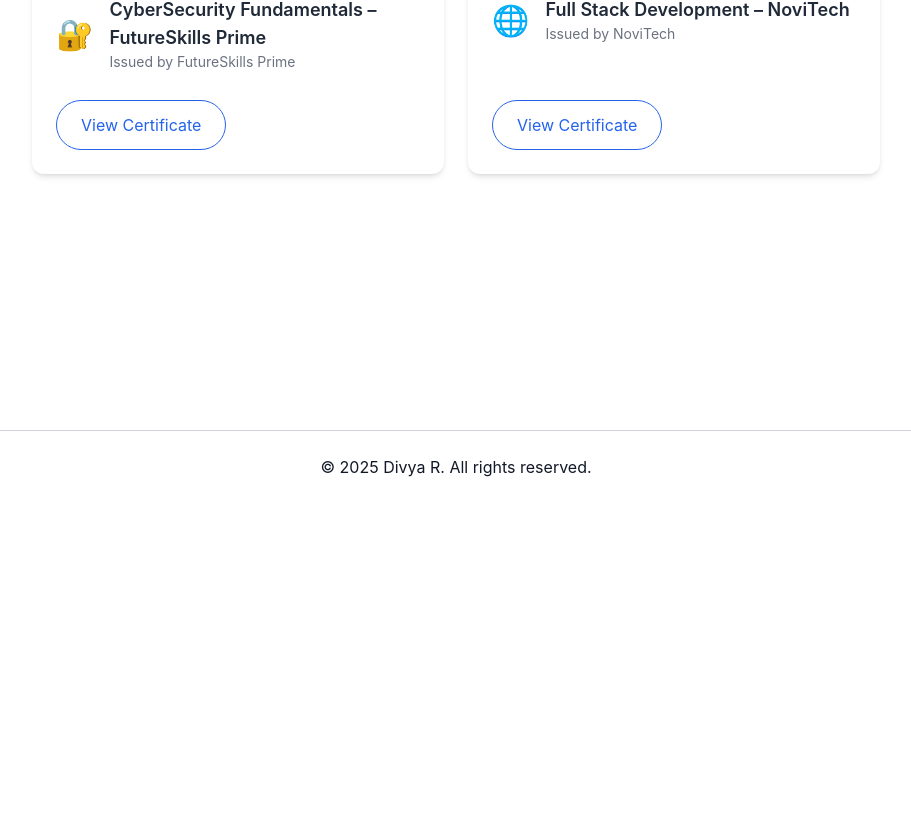
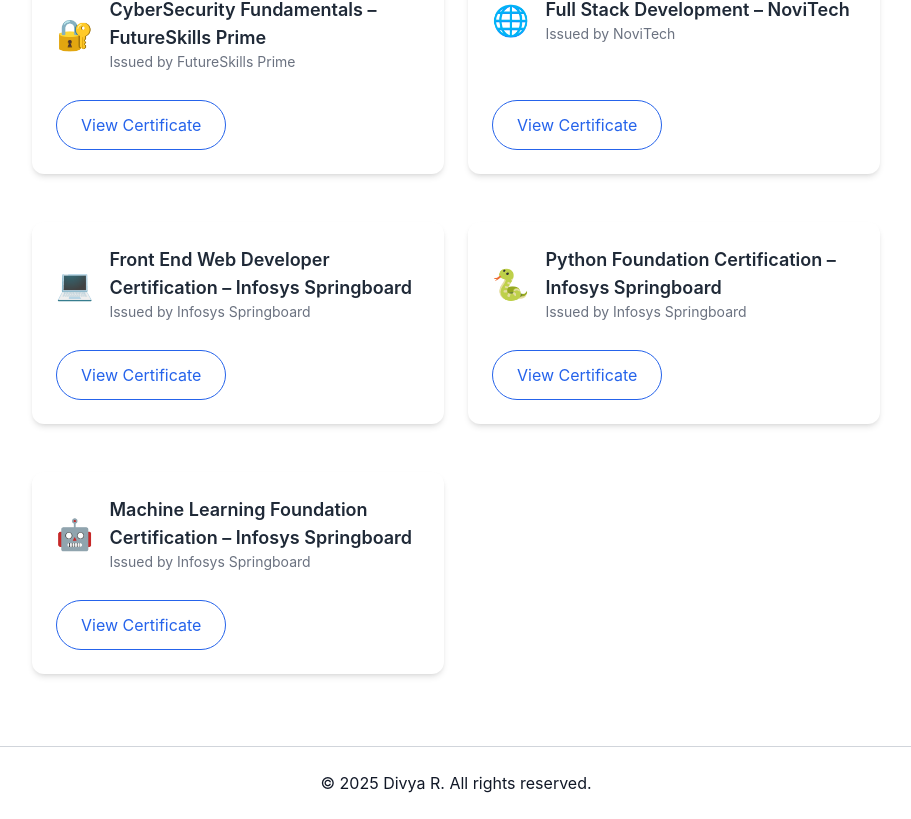
Before and after one commit to Divya22022004/Divya_Portfolio, a Next.js app: page /certifications in a window 1280 px wide. Shown: the part 442-1261 px from the top of the page, without its empty margins (184-1095 px from the left). Before the commit the page ends 945 px from the top, so only its background shows below. Built offline with nearby package versions, Linux system fonts and the light colour scheme.

Commit message:
Update page.tsx

```diff
--- a/app/certifications/page.tsx
+++ b/app/certifications/page.tsx
@@ -27,6 +27,24 @@
       url: "https://drive.google.com/file/d/1G3EVIVwoVNITZau4oEBHFHrXYpBZnfrQ/view",
       issuer: "NoviTech",
       icon: "🌐"
+    },
+    {
+      name: "Front End Web Developer Certification – Infosys Springboard",
+      url: "https://drive.google.com/file/d/1kISGRzD3Py8epjok2xh1l_AihU-5n5O2/view",
+      issuer: "Infosys Springboard",
+      icon: "💻"
+    },
+    {
+      name: "Python Foundation Certification – Infosys Springboard",
+      url: "https://drive.google.com/file/d/1fpYTeALoirrdHm-Bi-_UPIxXi2Cl7H73/view",
+      issuer: "Infosys Springboard",
+      icon: "🐍"
+    },
+    {
+      name: "Machine Learning Foundation Certification – Infosys Springboard",
+      url: "https://drive.google.com/file/d/1oVjhaehFYQF4-bHOCX4qZoqa0SfNcjQI/view",
+      issuer: "Infosys Springboard",
+      icon: "🤖"
     }
   ];
 
```
